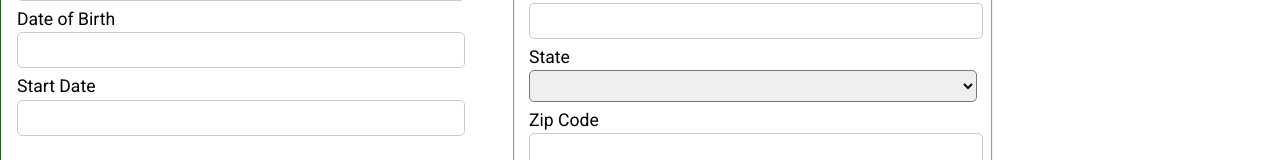
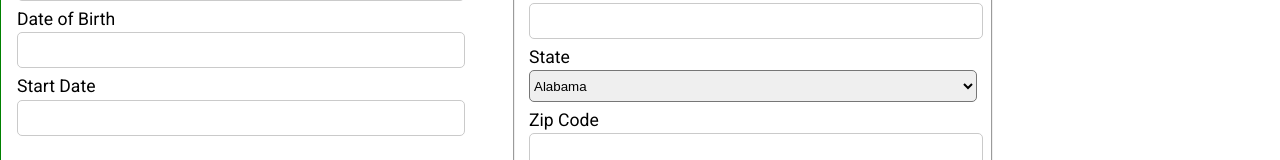
Before and after one commit to ChimdaProjects/HRnet, a React (Create React App) app: page / in a window 1280 px wide. Shown: the part 416-576 px from the top of the page. Built offline with nearby package versions, Linux system fonts and the light colour scheme.

Commit message:
add component Select component to create a drop down menu in the select

```diff
--- a/src/components/FormEmployee/FormAddEmployee.jsx
+++ b/src/components/FormEmployee/FormAddEmployee.jsx
@@ -1,44 +1,52 @@
-import React, {useState, useRef} from "react";
+import React, {useState, useRef, useContext} from "react";
+// style
+import "./formemployee.scss"
+// components
+import Datepicker from "../Datepicker/Datepicker";
 import Modal from "../Modal/Modal";
-import "./formemployee.scss"
-import Datepicker from "../Datepicker/Datepicker";
+import Select from "../Select/Select";
+// context
+import {StateContext} from "../../utils/context/index"
+// datas
+import states from "../../datas/states"
+/**
+ * This function displays the form to add an employee
+ * @returns {JSX} component react
+ */
+const FormAddEmployee = () => {
+    // import state from Context
+    const {
+        datasEmployee,
+        setDatasEmployee,
+        isSubmitted,
+        setIsSubmitted,
+        selectedDate,
+        setSelectedDate,
+        showDatePicker,
+        setShowDatePicker,
+        currentMonth,
+        setCurrentMonth,
+        datas,
+        setDatas
+    } = useContext(StateContext);
 
-const FormAddEmployee = () => {
-    // state
-    const [datasEmployee, setDatasEmployee] = useState({});
-    const [isSubmitted, setIsSubmitted] = useState(false);
-    const [selectedDate, setSelectedDate] = useState(null);
-    const [showDatePicker, setShowDatePicker] = useState(false);
-    const [currentMonth,setCurrentMonth] = useState("");
+    // handle change input (firstname, lastname)
+    const handleChangeInput = (e) => {
+       const { name, value } = e.target;
+       setDatas((prevState) => ({
+        ...prevState,
+        [name] : value
+       }))
 
+    };
+    console.log("firstname", datas.firstname);
+    console.log("lastname", datas.lastname);
 
-    // data retrieved from the form
-    const [datas, setDatas] = useState({
-        firstname: "",
-        lastname: "",
-        dateOfBirth:"",
-        startDate:"",
-        adress: {
-            street:"",
-            city:"",
-            state:"",
-            code:""
-        },
-        department:""
-    });
-    console.log("showDatePicker", showDatePicker)
-
-    // handle change input
-    const handleChangeInput = (e) => {
-        // Vérifie si l'utilisateur a entré une date manuellement
-        const enteredDate = new Date(e.target.value);
-        if (!isNaN(enteredDate.getTime())) {
-            setDatas({ ...datas, dateOfBirth: enteredDate.toLocaleDateString("fr-FR") });
-            setCurrentMonth(enteredDate.getMonth());
-        }
-        setShowDatePicker(!showDatePicker);
+    // handle change for input's date
+    const handleChangeInputDate = (e) => {
 
     }
+
     // handle change adress and store value in state
     const handleChangeAdress = (e) => {
         const { name, value } = e.target;
@@ -50,6 +58,7 @@ const FormAddEmployee = () => {
           }
         }));
     };
+
     // handle change department and store value in state
     const handleChangeDepartment = (e) => {
         const selectedDepartment = e.target.value;
@@ -69,17 +78,27 @@ const FormAddEmployee = () => {
 
     // submit the form with datas
     const saveEmployee = (e) => {
+        e.preventDefault();
         if (datas) {
-            e.preventDefault();
           setDatasEmployee(datas);
-            setIsSubmitted(true);
-
+          setIsSubmitted(!isSubmitted);
+          setDatas({
+            firstname: "",
+            lastname: "",
+            dateOfBirth: "",
+            startDate: "",
+            adress: {
+              street: "",
+              city: "",
+              state: "",
+              code: ""
+            },
+            department: ""
+          });
+        } else {
+          alert("form not completed !");
         }
-        else {
-            alert("form not completed !")
-        }
-
-    }
+      };
 
     console.log("selected date", selectedDate)
     return (
@@ -108,7 +127,7 @@ const FormAddEmployee = () => {
                             name="lastname"
                             value={datas.lastname}
                             onChange={handleChangeInput}
-                            required
+
                             />
 
 
@@ -118,8 +137,8 @@ const FormAddEmployee = () => {
                             type="text"
                             name="dateOfbirth"
                             value={selectedDate?selectedDate.toLocaleDateString("fr-FR"):""}
-                            onChange={handleChangeInput}
-                            required
+                            onChange={handleChangeInputDate}
+
                         />
 
                         {showDatePicker || document.activeElement === document.getElementById('date-of-birth') ? (
@@ -134,8 +153,8 @@ const FormAddEmployee = () => {
                             type="text"
                             name="startDate"
                             value={datas.startDate}
-                            onChange={handleChangeInput}
-                            required
+                            onChange={handleChangeInputDate}
+
                             />
                     </div>
                     <fieldset className="address">
@@ -148,7 +167,7 @@ const FormAddEmployee = () => {
                             name="street"
                             value={datas.adress.street}
                             onChange={handleChangeAdress}
-                            required
+
                             />
 
                         <label htmlFor="city">City</label>
@@ -158,18 +177,18 @@ const FormAddEmployee = () => {
                             name="city"
                             value={datas.adress.city}
                             onChange={handleChangeAdress}
-                            required
+
                             />
 
                         <label htmlFor="state">State</label>
-                        <select
+                        <Select
                             name="state"
                             id="state"
                             value={datas.adress.state}
                             onChange={handleChangeAdress}
-                            required
-                            >
-                        </select>
+                            data={states}
+                        />
+
 
                         <label htmlFor="zip-code">Zip Code</label>
                         <input
@@ -178,7 +197,7 @@ const FormAddEmployee = () => {
                             name="code"
                             value={datas.adress.code}
                             onChange={handleChangeInput}
-                            required
+
                             />
                     </fieldset>
                     <div className="form-department">
@@ -188,7 +207,7 @@ const FormAddEmployee = () => {
                         id="department"
                         value={datas.department}
                         onChange={handleChangeDepartment}
-                        required
+
                     >
                         <option>Sales</option>
                         <option>Marketing</option>
@@ -203,12 +222,9 @@ const FormAddEmployee = () => {
                         Save
                     </button>
             </form>
-
-
         {
             isSubmitted && <Modal />
         }
-
     </div>
     )
 };
--- /dev/null
+++ b/src/components/Select/Select.js
@@ -0,0 +1,21 @@
+import React from "react";
+
+// style
+import "./select.scss";
+
+
+const Select = ({data, id, name, value, onChange }) => {
+    return (
+        <select id ={id} name={name} value={value} onChange={onChange}>
+        {data.map((item, index) => (
+            <option
+                key={`${index}-${item}`}
+                value={item.name}>
+                    {item.name}
+            </option>
+        ))}
+        </select>
+    );
+};
+
+export default Select;
```
Also changed, not shown: src/components/Select/select.scss (added). Lines whose indentation alone changed are shown as unchanged.
